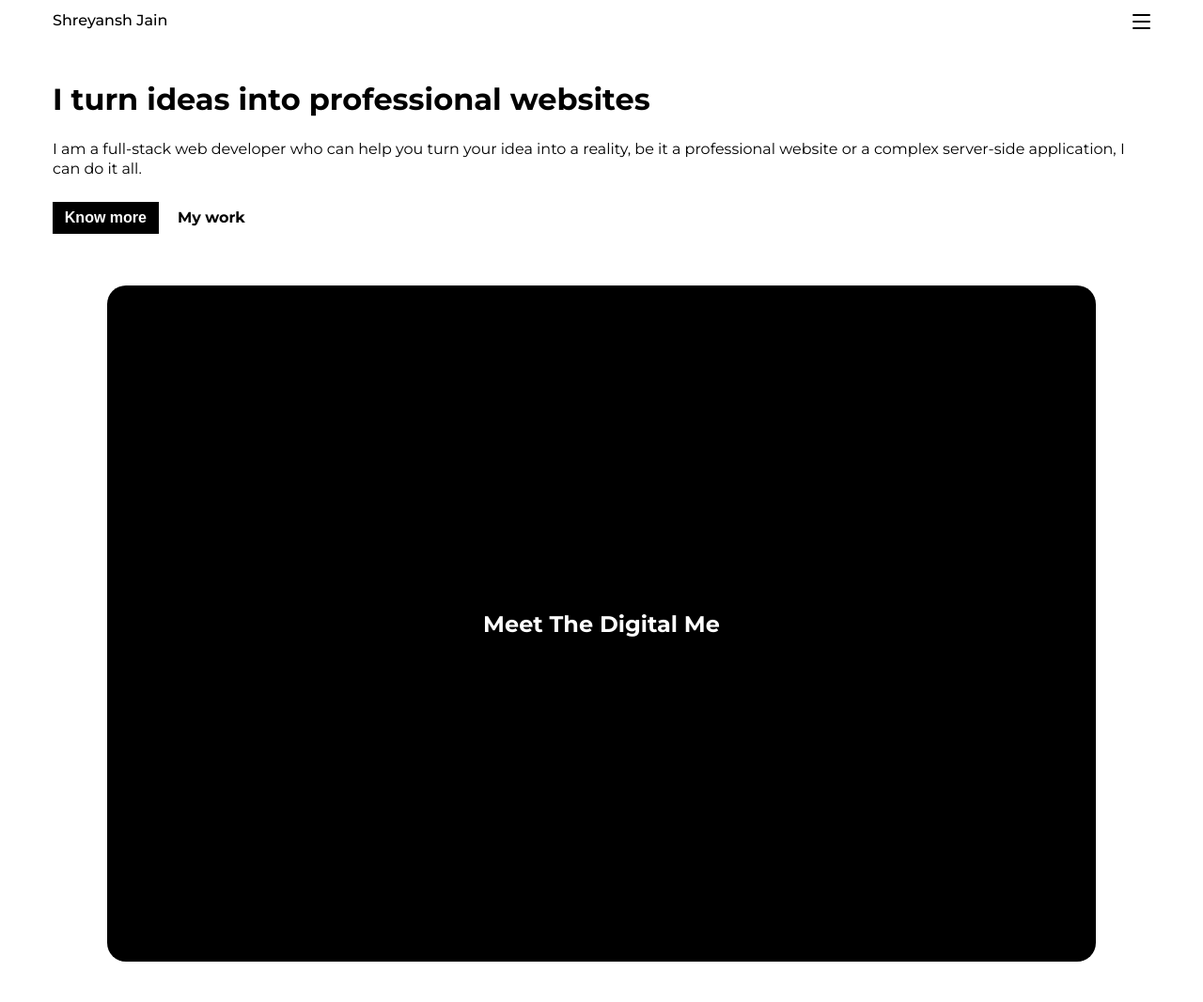
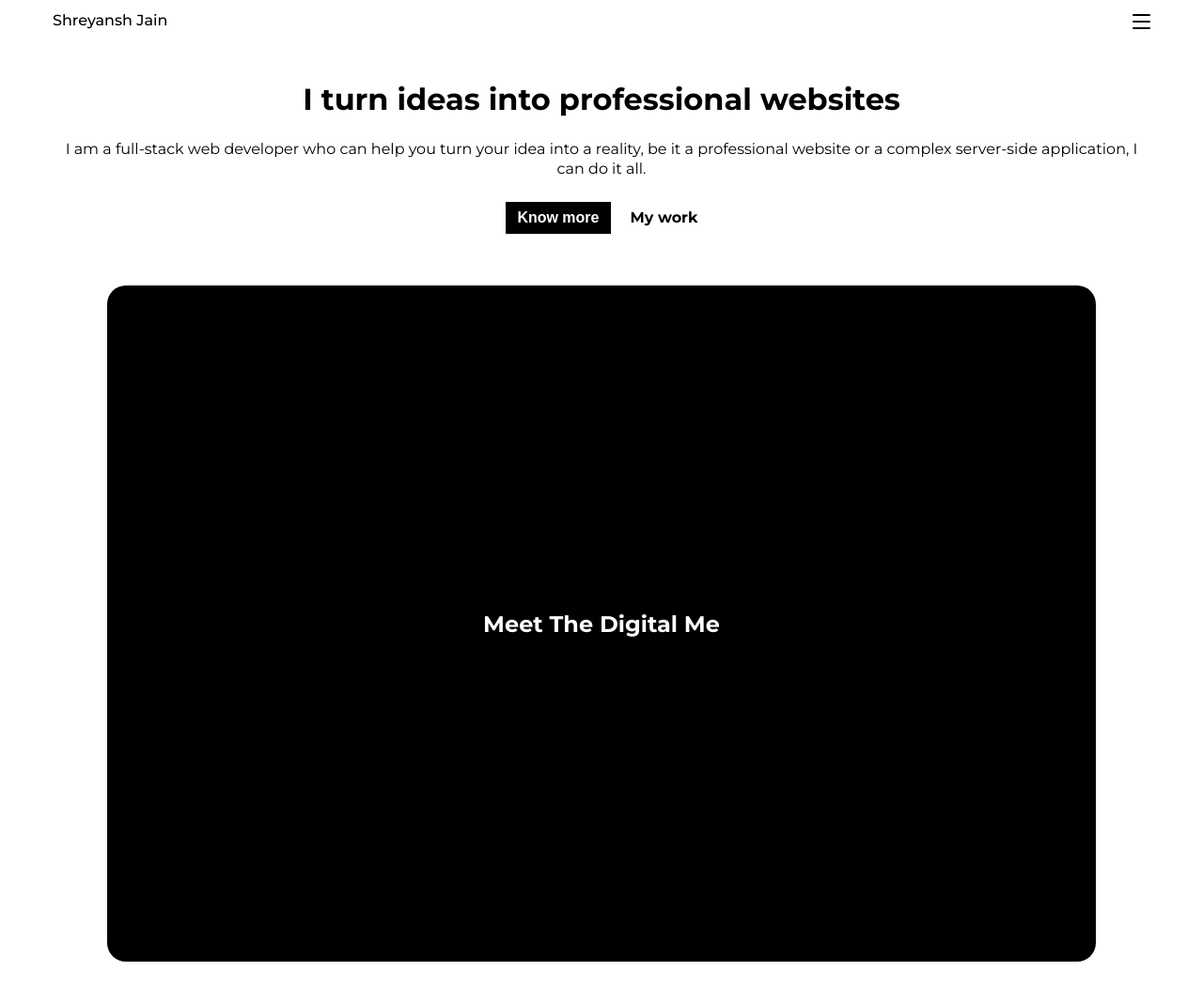
Before and after one commit to sudoshreyansh/sudoshreyansh.github.io, a Jekyll site: the page built from about.md, in a window 1280 px wide. Shown: the whole page at 94% size. Built offline with Jekyll 4.4.1, drawn with Linux system fonts in a browser that asks for light colours.

Commit message:
center aligned everything

```diff
--- a/style/newstyle.css
+++ b/style/newstyle.css
@@ -116,6 +116,7 @@ ul {
 
 .hero-content {
     margin-bottom:3.45em;
+    text-align:center;
 }
 
 .hero-content h1 {
@@ -125,8 +126,12 @@ ul {
 
 .hero-content .hero-support-content {
     margin:1.5em 0;
-    padding-right:1em;
     line-height:1.3em;
+}
+
+.hero-buttons {
+    display:inline-block;
+    margin:auto;
 }
 
 .hero-buttons button {
```
